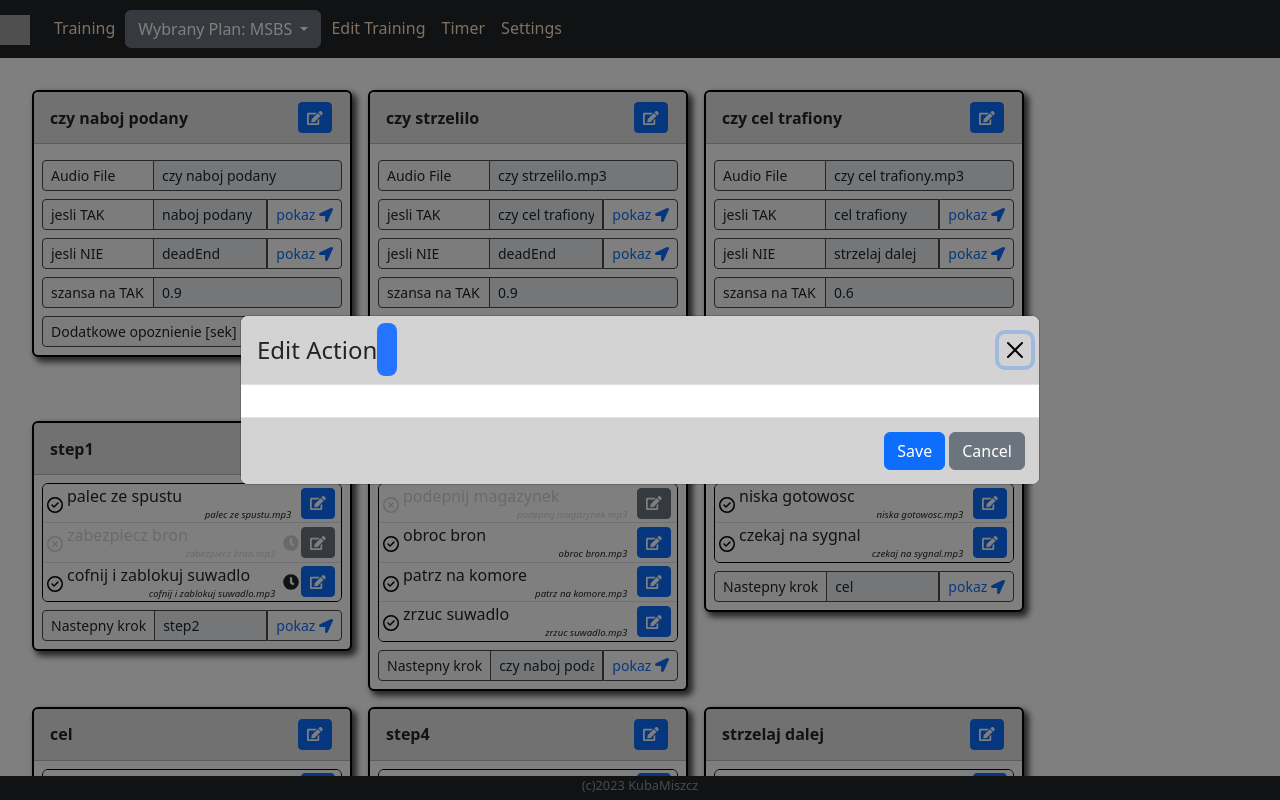
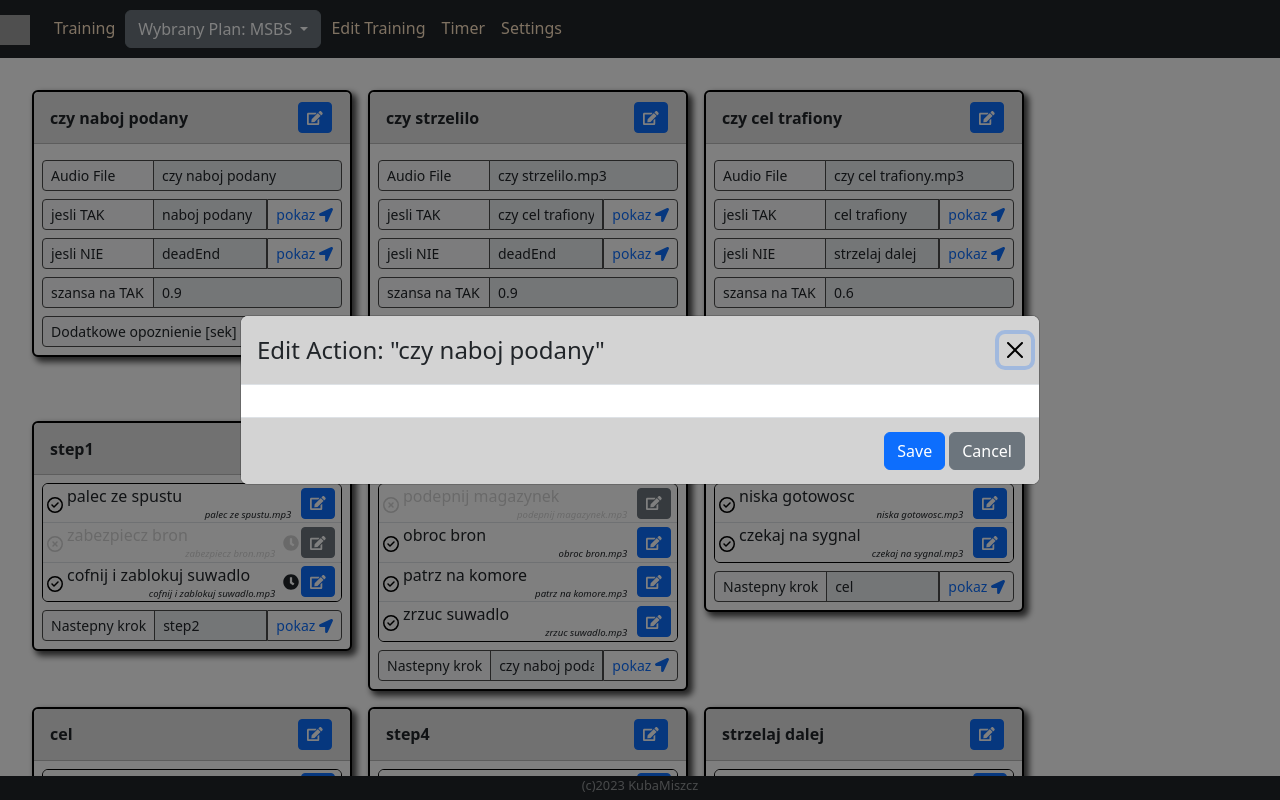
Before and after one commit to KubaMiszcz/ShootingTrainer, an Angular app: page /edit-procedure-tab in a window 1280 px wide. Both pictures are taken after a click on the button 315 px from the left and 117 px from the top of the page. Shown: the top 800 px of the page. Built offline with nearby package versions, Linux system fonts and the light colour scheme; grey boxes are pictures that could not be loaded.

Commit message:
add title

```diff
--- a/src/app/components/decider-tile/decider-tile.component.ts
+++ b/src/app/components/decider-tile/decider-tile.component.ts
@@ -34,7 +34,7 @@ export class DeciderTileComponent {
       size: 'lg',
       centered: true,
     });
-    modalRef.componentInstance.action = this.appService.deepCopy(decider);
+    modalRef.componentInstance.decider = this.appService.deepCopy(decider);
     modalRef.componentInstance.result.subscribe((updatedDecider: IDecider) => {
       decider.name = updatedDecider.name;
       decider.description = updatedDecider.description;
--- a/src/app/components/edit-decider-modal/edit-decider-modal.component.html
+++ b/src/app/components/edit-decider-modal/edit-decider-modal.component.html
@@ -1,8 +1,6 @@
 <div class="modal-header">
     <h4  class="modal-title">
-        <span> Edit Action </span>
-        <span *ngIf="!deciderName.length" class="pill">{{decider.name}} </span>
-        <span *ngIf="deciderName.length" class="pill">{{deciderName}} </span>
+        <span> Edit Action: "{{deciderName}}" </span>
     </h4>
     <button type="button" class="btn-close" aria-label="Close" (click)="activeModal.dismiss('Cross click')"
         ngbAutofocus></button>
--- a/src/app/components/edit-decider-modal/edit-decider-modal.component.ts
+++ b/src/app/components/edit-decider-modal/edit-decider-modal.component.ts
@@ -1,4 +1,4 @@
-import { Component, EventEmitter, Input, Output } from '@angular/core';
+import { Component, EventEmitter, Input, OnInit, Output } from '@angular/core';
 import { NgbActiveModal } from '@ng-bootstrap/ng-bootstrap';
 import * as _ from 'lodash';
 import { IDecider } from 'src/app/models/decider';
@@ -8,7 +8,7 @@ import { IDecider } from 'src/app/models/decider';
   templateUrl: './edit-decider-modal.component.html',
   styleUrls: ['./edit-decider-modal.component.scss'],
 })
-export class EditDeciderModalComponent {
+export class EditDeciderModalComponent implements OnInit {
   @Input() decider: IDecider;
   @Output() result: EventEmitter<IDecider> = new EventEmitter();
   deciderName = '';
@@ -24,9 +24,13 @@ export class EditDeciderModalComponent {
     };
   }
 
+  ngOnInit(): void {
+    this.deciderName = this.decider.name;
+  }
+
   save() {
-    // this.decider.audioFileName = _.last(this.audioFileName.split('\\')) ?? '';
-    // this.result.emit(this.decider);
-    // this.activeModal.close();
+    this.decider.audioFileName = _.last(this.audioFileName.split('\\')) ?? '';
+    this.result.emit(this.decider);
+    this.activeModal.close();
   }
 }
```
